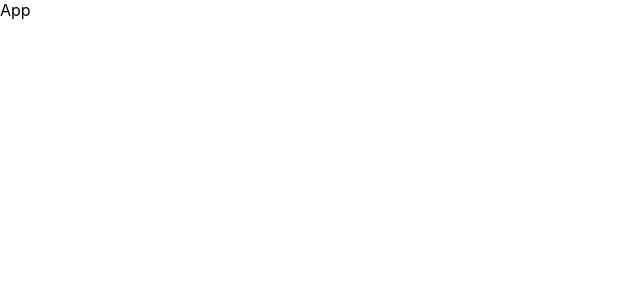
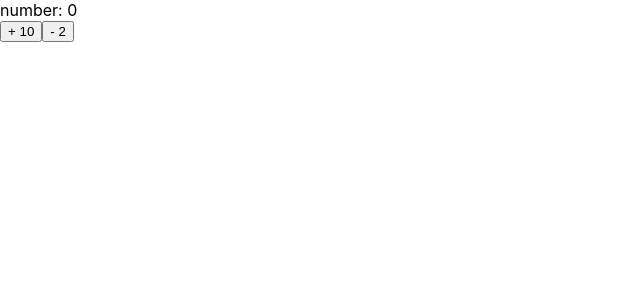
Before and after one commit to Denuk68/React-Lessons, a React (Create React App) app: page / in a window 1280 px wide. Shown: the top 300 px of the page, without its empty margins (0-640 px from the left). Built offline with nearby package versions, Linux system fonts and the light colour scheme.

Commit message:
lesson7_homework

```diff
--- a/src/App.js
+++ b/src/App.js
@@ -1,7 +1,27 @@
+import { useReducer } from "react";
+
+const reducer = (state, action) => {
+   if(action.diya === "+10"){
+    return {...state, number: state.number +10 }
+   }
+   else if(action.diya === "-2"){
+    return {...state, number: state.number-2}
+   }
+   else{
+    return {...state}
+   }
+ }
+
 export default function App() {
+
+  const[{number} , dispatch]= useReducer(reducer, {number: 0})
+
   return (
     <div>
-      App
+      number: {number}
+      <br/>
+      <button onClick={() => {dispatch({diya: '+10'})}}>+ 10</button>
+      <button onClick={() => {dispatch({diya: '-2'})}}>- 2</button>
     </div>
   );
 }
```
Also changed, not shown: src/homework.txt (added).
